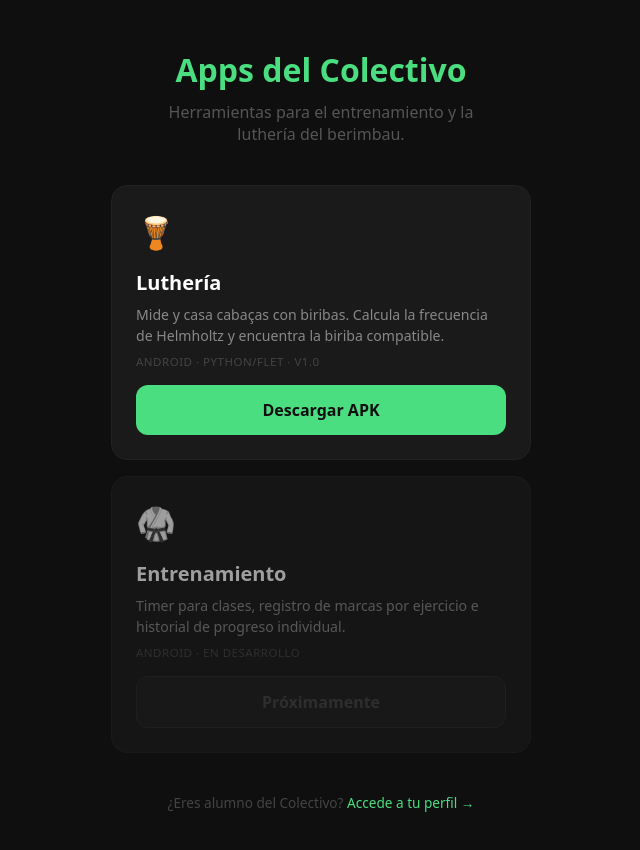
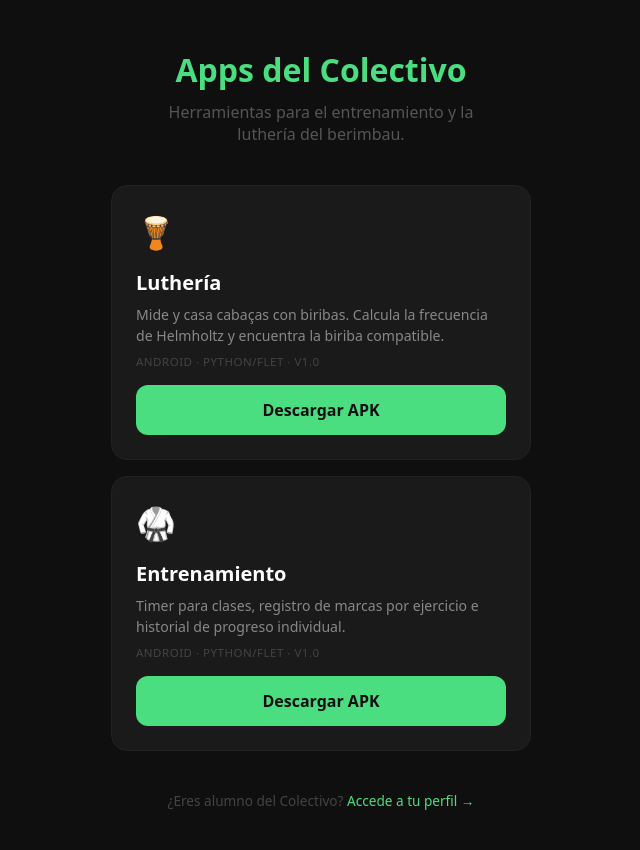
Before and after one commit to albertomanzano/capoeira-apps, a SvelteKit app in the folder web_colectivo/: page /descargas in a window 1280 px wide. Shown: the whole page, without its empty margins (319-959 px from the left). Built offline with nearby package versions, Linux system fonts and the light colour scheme; no server answers.

Commit message:
Entrenamiento v1.0: pyproject.toml + enlace de descarga en /descargas

```diff
--- a/web_colectivo/src/routes/descargas/+page.svelte
+++ b/web_colectivo/src/routes/descargas/+page.svelte
@@ -1,5 +1,6 @@
 <script lang="ts">
-	const LUTERIA_APK = 'https://github.com/albertomanzano/capoeira-apps/releases/download/v1.0-luteria/lutheria.apk';
+	const LUTERIA_APK       = 'https://github.com/albertomanzano/capoeira-apps/releases/download/v1.0-luteria/lutheria.apk';
+	const ENTRENAMIENTO_APK = 'https://github.com/albertomanzano/capoeira-apps/releases/download/v1.0-entrenamiento/entrenamiento.apk';
 </script>
 
 <svelte:head>
@@ -25,14 +26,16 @@
 			</a>
 		</div>
 
-		<div class="card card--soon">
+		<div class="card">
 			<div class="card-icon">🥋</div>
 			<div class="card-body">
 				<h2>Entrenamiento</h2>
 				<p>Timer para clases, registro de marcas por ejercicio e historial de progreso individual.</p>
-				<div class="meta">Android · En desarrollo</div>
+				<div class="meta">Android · Python/Flet · v1.0</div>
 			</div>
-			<span class="btn-soon">Próximamente</span>
+			<a href={ENTRENAMIENTO_APK} class="btn-download" download>
+				Descargar APK
+			</a>
 		</div>
 	</div>
 
```
Also changed, not shown: 1 other file (tests, documents, lock files or other folders).
